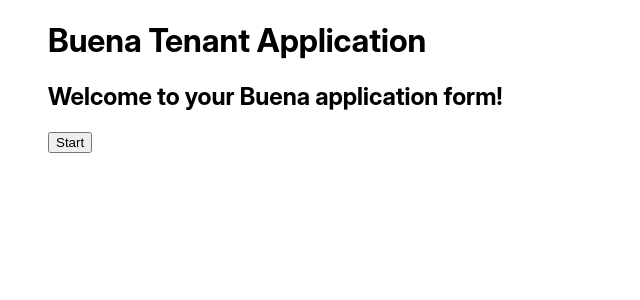
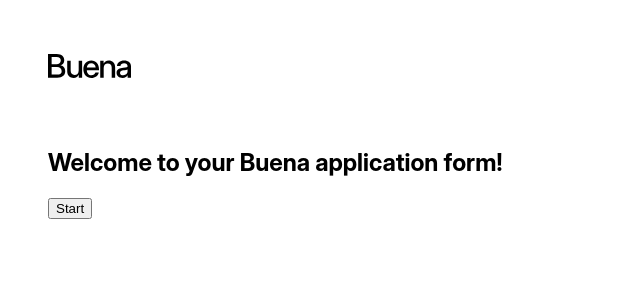
Before and after one commit to LiamGitGoing/buena-application, a React (Create React App) app: page / in a window 1280 px wide. Shown: the top 300 px of the page, without its empty margins (0-640 px from the left). Built offline with nearby package versions, Linux system fonts and the light colour scheme.

Commit message:
[update] header styling

```diff
--- a/src/components/Header.tsx
+++ b/src/components/Header.tsx
@@ -1,19 +1,22 @@
 import React from 'react';
-import { useLocation } from 'react-router-dom';
 import ProgressIndicator from './ProgressIndicator';
+import { HeaderWrapper, LogoWrapper } from './HeaderStyled';
+import logo from '../assets/images/logo.svg';
 
 const Header: React.FC = () => {
-
-
   return (
-        <header>
-            <h1>Buena Tenant Application</h1>
+    <HeaderWrapper>
+      <LogoWrapper>
+        <a href='https://www.buena.com'>
+          <img src={logo} alt='Buena company logo' width='83' height='32' />
+        </a>
+      </LogoWrapper>
       <div>
         <div>
           <ProgressIndicator />
         </div>
       </div>
-        </header>
+    </HeaderWrapper>
   );
 };
 
--- /dev/null
+++ b/src/components/HeaderStyled.ts
@@ -0,0 +1,10 @@
+import styled from 'styled-components';
+
+export const HeaderWrapper = styled.header`
+  display: flex;
+  background-color: #fffff;
+  height: 120px;
+  align-items: center;
+`;
+
+export const LogoWrapper = styled.div``;
```
Lines whose indentation alone changed are shown as unchanged.
